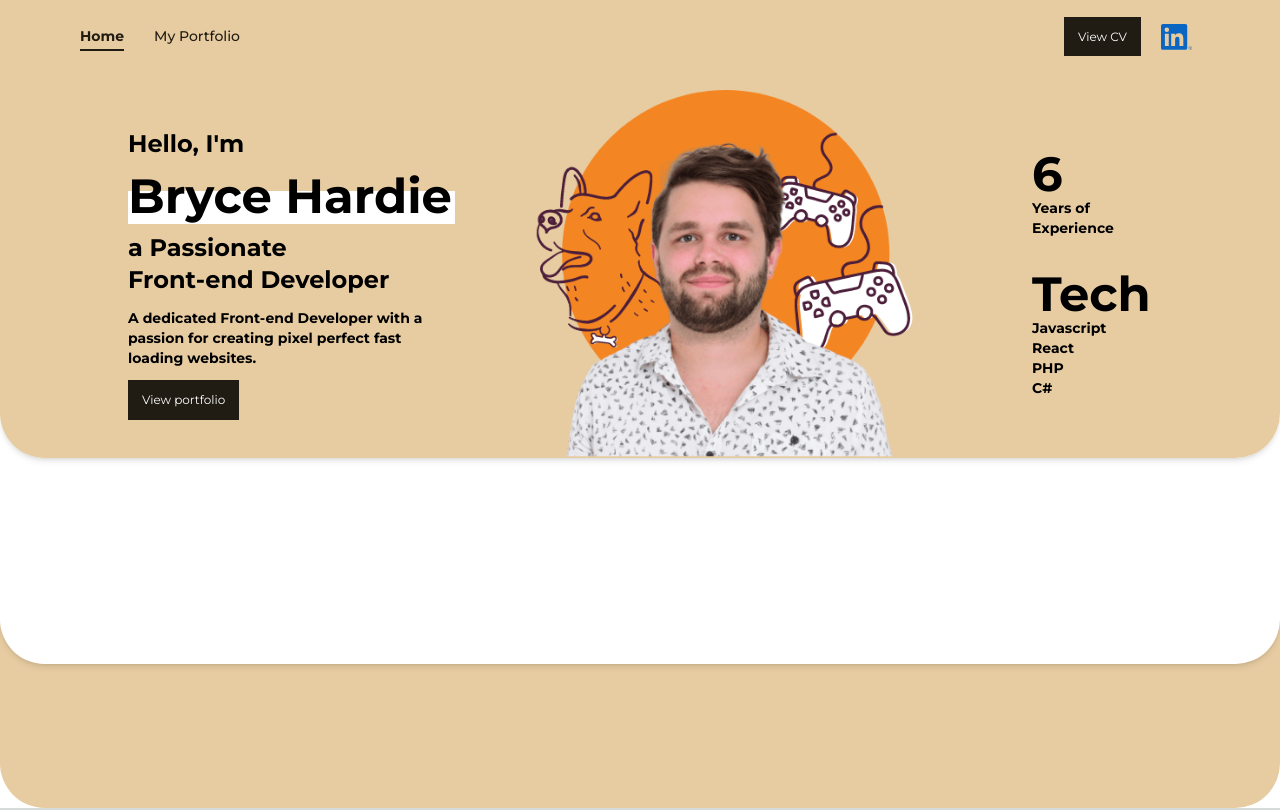
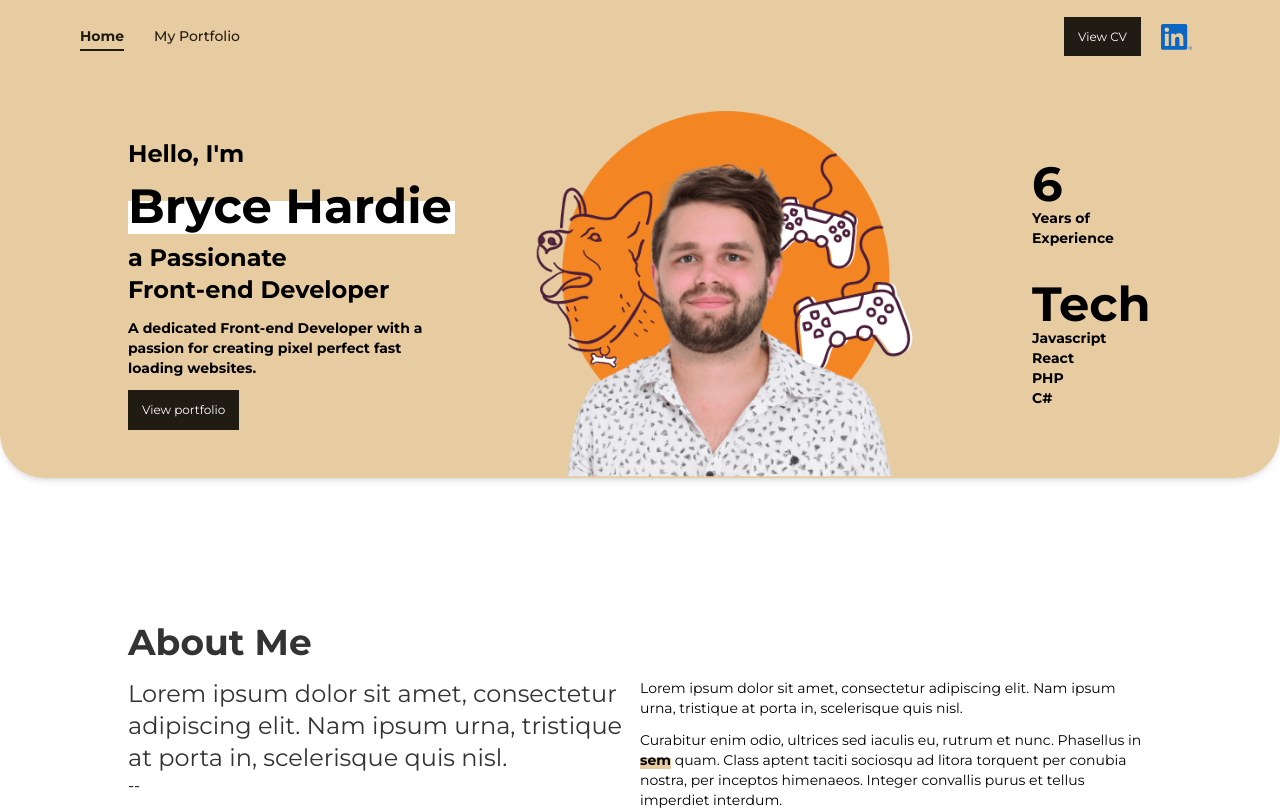
Before and after one commit to BryceH1996/Portfolio, a Next.js app: page / in a window 1280 px wide. Shown: the top 810 px of the page. Built offline with nearby package versions, Linux system fonts and the light colour scheme.

Commit message:
Style changes, second card home, layout component made

```diff
--- a/src/app/globals.css
+++ b/src/app/globals.css
@@ -38,6 +38,24 @@ body {
   bottom: -4px;
 }
 
+.brown-block{
+  position: relative;
+  z-index: 4;
+  display: inline-block;
+}
+
+.brown-block:before{
+  content: '';
+  display: block;
+  position: absolute;
+  width: 100%;
+  height: 55%;
+  background-color: #E7CCA2;
+  z-index: -1;
+  left: 0;
+  bottom: 1px;
+}
+
 .hero-paragraph{
   width: 327px;
   max-width: 100%;
--- a/src/app/page.tsx
+++ b/src/app/page.tsx
@@ -1,13 +1,13 @@
+import CardLayout from "@/components/card-layout/card-layout";
 import PrimaryButton from "../components/button/primary-button";
 import Image from "next/image";
 
 export default function Home() {
   return (
     <main>
-      <section className="min-h-with-nav bg-white mb-4 z-30 relative">
-        <div className="flex bg-white rounded-b-4xl shadow-md">
-          <div className="flex w-full flex-row p-20 xl:p-32 xl:pt-4 xl:pb-0 pt-4 pb-0 bg-primary rounded-b-4xl">
-            <div className="flex flex-col w-4/12 xl:w-4/12 2xl:w-3/12 space-y-3 self-center">
+      <CardLayout minHeight="min-h-with-nav" primary="bg-primary" secondary="bg-white" layer="z-30" margining="mb-4">
+        <div className="container mx-auto flex w-full flex-row">
+          <div className="flex flex-col w-4/12 xl:w-4/12 2xl:w-3/12 space-y-3 self-center py-12">
             <h3 className="text-2xl font-bold">Hello, I&apos;m</h3>
             <h1 className="font-bold"><span className="text-5xl mb-3 block white-block relative"><span className="z-10 relative">Bryce Hardie</span></span> <span className="text-2xl space-y-1">a Passionate <br></br>Front-end Developer</span></h1>
             <h2 className="text-sm font-bold hero-paragraph">A dedicated Front-end Developer with a passion for creating pixel perfect fast loading websites.</h2>
@@ -26,7 +26,7 @@ export default function Home() {
                 priority
               />
           </div>
-            <div className="flex flex-col w-1/12 xl:w-2/12 2xl:w-1/12 space-y-8 self-center items-end">
+          <div className="flex flex-col w-1/12 xl:w-2/12 2xl:w-1/12 space-y-8 self-center items-end py-12">
             <div className="hero-points">
               <h3 className="text-5xl font-bold">6</h3>
               <p className="text-sm font-bold">Years of Experience</p>
@@ -42,15 +42,27 @@ export default function Home() {
             </div>
           </div>
         </div>
+      </CardLayout>
+      <CardLayout minHeight="min-h-full" primary="bg-white" secondary="bg-primary" layer="z-20" margining="-mt-4">
+        <div className="container mx-auto flex w-full flex-col xl:pt-32 xl:pb-32 pt-20 pb-20">
+          <div className="mb-4">
+            <h2 className="text-text font-bold text-4xl">About Me</h2>
           </div>
-      </section>
-      <section className="min-h-full bg-primary mb-4 -mt-8 z-20 relative">
-        <div className="flex bg-primary rounded-b-4xl shadow-md">
-          <div className="flex w-full flex-row p-20 bg-white rounded-b-4xl">
-
+          <div className="flex flex-row">
+            <div className="w-6/12">
+              <p className="text-text text-2xl">
+                Lorem ipsum dolor sit amet, consectetur adipiscing elit. Nam ipsum urna, tristique at porta in, scelerisque quis nisl.
+              </p>--
+            </div>
+            <div className="w-6/12 text-sm space-y-3">
+              <p>Lorem ipsum dolor sit amet, consectetur adipiscing elit. Nam ipsum urna, tristique at porta in, scelerisque quis nisl. </p>
+              <p>
+                Curabitur enim odio, ultrices sed iaculis eu, rutrum et nunc. Phasellus in <span className="font-bold brown-block">sem</span> quam. Class aptent taciti sociosqu ad litora torquent per conubia nostra, per inceptos himenaeos. Integer convallis purus et tellus imperdiet interdum.
+              </p>
             </div>
           </div>
-      </section>
+        </div>
+      </CardLayout>
       <section className=" min-h-full bg-white -mt-8 z-10">
         <div className="flex w-full flex-row p-20 bg-primary rounded-b-4xl">
 
--- /dev/null
+++ b/src/components/card-layout/card-layout.tsx
@@ -0,0 +1,21 @@
+interface cardLayoutProps{
+  minHeight: string;
+  primary: string;
+  secondary: string;
+  layer?: string;
+  children: JSX.Element;
+  margining?: string;
+}
+
+export default function CardLayout({ children, minHeight, primary, secondary, layer, margining}: cardLayoutProps) {
+
+  return (
+    <section className={`${minHeight} ${secondary} ${margining} ${layer} relative`}>
+      <div className={`flex ${secondary} rounded-b-4xl shadow-md`}>
+        <div className={`w-full p-20 xl:p-32 xl:pt-4 xl:pb-0 pt-4 pb-0 ${primary} rounded-b-4xl`}>
+          {children}
+        </div>
+      </div>
+    </section>
+  )
+}
--- a/src/components/navbar/navbar.tsx
+++ b/src/components/navbar/navbar.tsx
@@ -62,7 +62,7 @@ export default function Navbar() {
           <Link href="https://www.linkedin.com/in/brycehardie01/" target='_blank'>
             <Image
               className="relative"
-              src="/Linkedin.svg"
+              src="/linkedin.svg"
               alt="Linkedin Logo"
               width={31}
               height={28}
--- a/tailwind.config.ts
+++ b/tailwind.config.ts
@@ -10,6 +10,7 @@ const config: Config = {
     colors: {
       'primary': '#E7CCA2',
       'secondary': '#211C13',
+      'text': '#333333',
       'white': '#ffffff',
     },
     borderRadius: {
@@ -17,7 +18,7 @@ const config: Config = {
     },
     extend:{
       minHeight:{
-        'with-nav': 'calc(70vh - 114px)'
+        'with-nav': 'calc(30vh - 114px)'
       }
     }
   },
```
Lines whose indentation alone changed are shown as unchanged.
